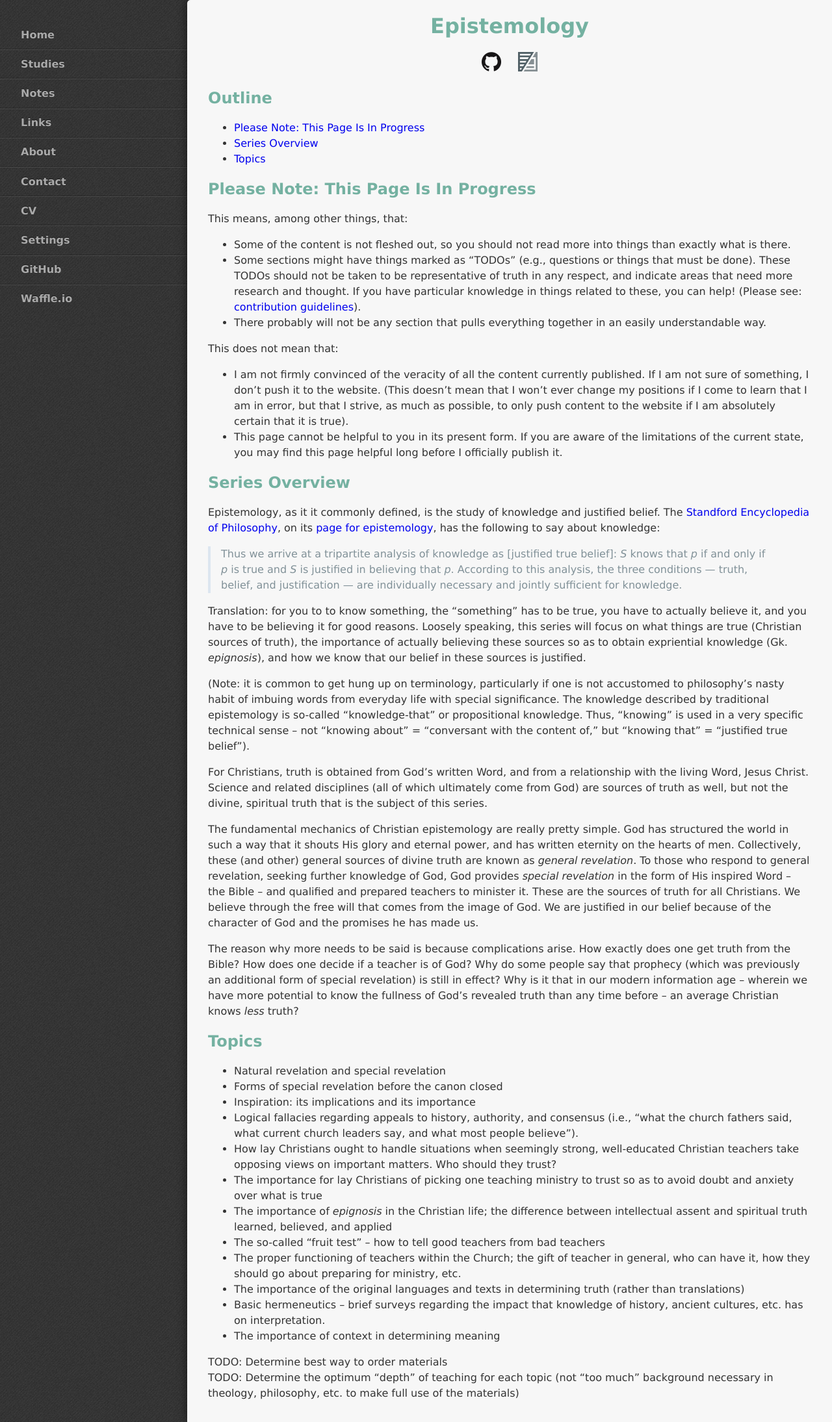
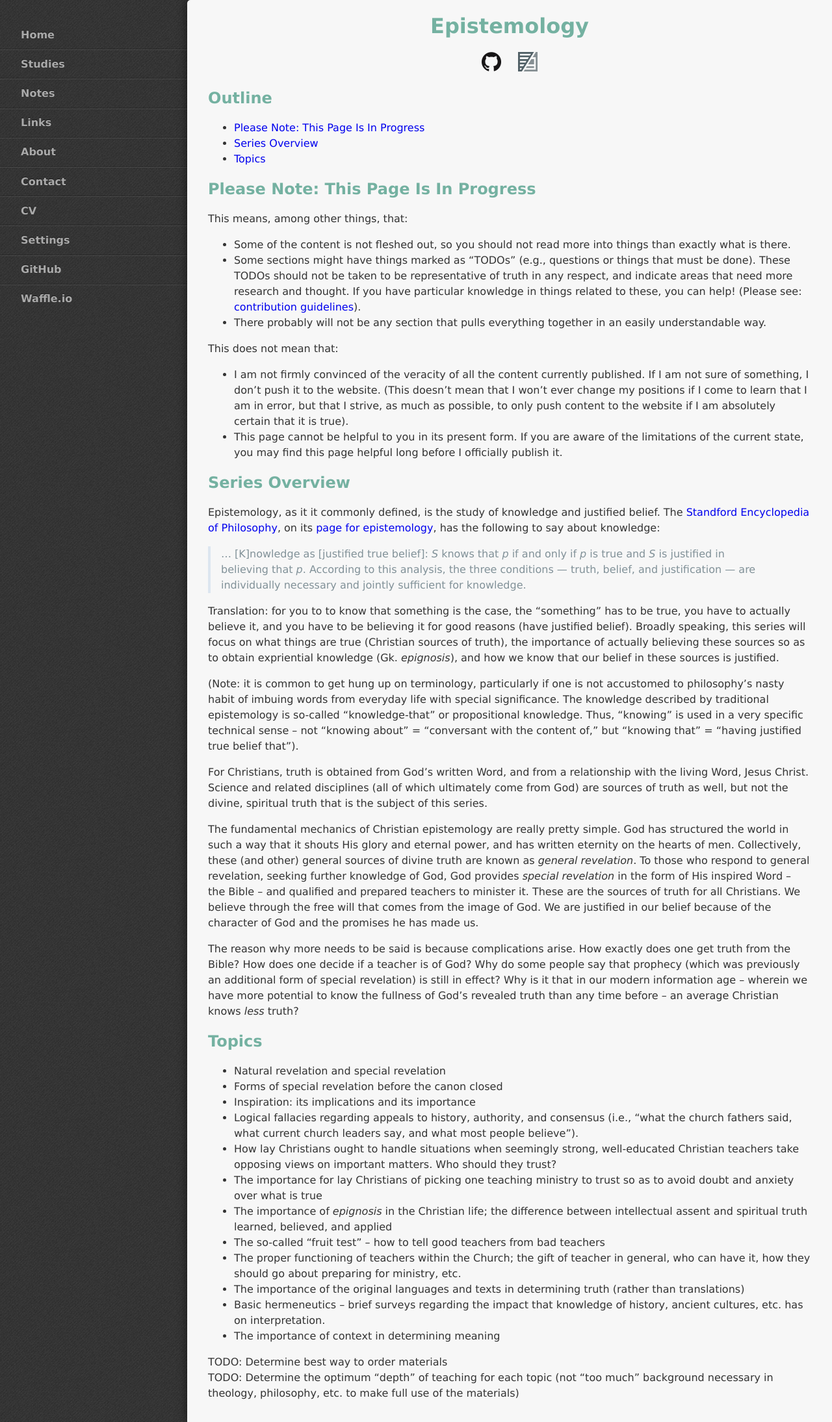
Before and after one commit to StevenTammen/chrya.com, a Jekyll site: the page built from studies/epistemology.md, in a window 1280 px wide. Shown: the whole page at 65% size. Built offline with Jekyll 4.4.1, drawn with Linux system fonts in a browser that asks for light colours.

Commit message:
Update epistemology.md

```diff
--- a/studies/epistemology.md
+++ b/studies/epistemology.md
@@ -41,11 +41,11 @@ This does not mean that:
 
 Epistemology, as it it commonly defined, is the study of knowledge and justified belief. The [Standford Encyclopedia of Philosophy](https://plato.stanford.edu/index.html), on its [page for epistemology](https://plato.stanford.edu/entries/epistemology/), has the following to say about knowledge:
 
-> Thus we arrive at a tripartite analysis of knowledge as [justified true belief]: *S* knows that *p* if and only if *p* is true and *S* is justified in believing that *p*. According to this analysis, the three conditions — truth, belief, and justification — are individually necessary and jointly sufficient for knowledge.
+> ... [K]nowledge as [justified true belief]: *S* knows that *p* if and only if *p* is true and *S* is justified in believing that *p*. According to this analysis, the three conditions — truth, belief, and justification — are individually necessary and jointly sufficient for knowledge.
 
-Translation: for you to to know something, the "something" has to be true, you have to actually believe it, and you have to be believing it for good reasons. Loosely speaking, this series will focus on what things are true (Christian sources of truth), the importance of actually believing these sources so as to obtain expriential knowledge (Gk. *epignosis*), and how we know that our belief in these sources is justified.
+Translation: for you to to know that something is the case, the "something" has to be true, you have to actually believe it, and you have to be believing it for good reasons (have justified belief). Broadly speaking, this series will focus on what things are true (Christian sources of truth), the importance of actually believing these sources so as to obtain expriential knowledge (Gk. *epignosis*), and how we know that our belief in these sources is justified.
 
-(Note: it is common to get hung up on terminology, particularly if one is not accustomed to philosophy's nasty habit of imbuing words from everyday life with special significance. The knowledge described by traditional epistemology is so-called "knowledge-that" or propositional knowledge. Thus, "knowing" is used in a very specific technical sense -- not "knowing about" = "conversant with the content of," but "knowing that" = "justified true belief").
+(Note: it is common to get hung up on terminology, particularly if one is not accustomed to philosophy's nasty habit of imbuing words from everyday life with special significance. The knowledge described by traditional epistemology is so-called "knowledge-that" or propositional knowledge. Thus, "knowing" is used in a very specific technical sense -- not "knowing about" = "conversant with the content of," but "knowing that" = "having justified true belief that").
 
 For Christians, truth is obtained from God's written Word, and from a relationship with the living Word, Jesus Christ. Science and related disciplines (all of which ultimately come from God) are sources of truth as well, but not the divine, spiritual truth that is the subject of this series.
 
```
